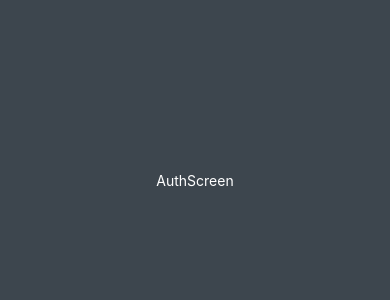
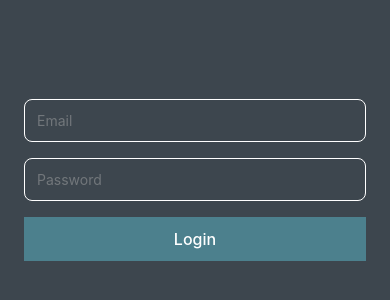
Before and after one commit to Nazarin565/feed-app-react-native, a React Native app: screen /Auth in a window 390 px wide. Shown: the part 242-542 px from the top of the page. Built offline with nearby package versions, Linux system fonts and the light colour scheme.

Commit message:
implement react hook form

```diff
--- a/App.tsx
+++ b/App.tsx
@@ -4,6 +4,11 @@ import { NavigationContainer } from "@react-navigation/native";
 import { useState } from "react";
 import { AppNavigator } from "./navigation/AppNavigator";
 import { StatusBar } from "expo-status-bar";
+
+// const validData = {
+//   email: "test@test.test",
+//   password: "Qwerty12345",
+// };
 
 export default function App() {
   const [isLogined, setIsLogined] = useState(false);
--- a/screens/AuthScreen.tsx
+++ b/screens/AuthScreen.tsx
@@ -1,11 +1,90 @@
 import React from "react";
-import { SafeAreaView, StyleSheet, Text, View } from "react-native";
+import { Controller, useForm } from "react-hook-form";
+import {
+  Button,
+  SafeAreaView,
+  StyleSheet,
+  Text,
+  TextInput,
+  TouchableOpacity,
+  View,
+} from "react-native";
 
 export const AuthScreen = () => {
+  const {
+    control,
+    handleSubmit,
+    formState: { errors },
+  } = useForm({
+    defaultValues: {
+      email: "",
+      password: "",
+    },
+  });
+
+  const onSubmit = (data: any) => console.log(data);
+
   return (
-    <SafeAreaView style={styles.container}>
-      <Text style={{ color: "white" }}>AuthScreen</Text>
-    </SafeAreaView>
+    <View style={styles.container}>
+      <View style={styles.inputField}>
+        <Controller
+          control={control}
+          rules={{
+            required: "Email is Required",
+            pattern: {
+              value: /^[a-zA-Z0-9._-]+@[a-zA-Z0-9.-]+\.[a-zA-Z]{2,6}$/,
+              message: "Incorrect email",
+            },
+          }}
+          render={({ field: { onChange, onBlur, value } }) => (
+            <TextInput
+              placeholder="Email"
+              placeholderTextColor="#72777B"
+              onBlur={onBlur}
+              onChangeText={onChange}
+              value={value}
+              style={styles.input}
+              textContentType="emailAddress"
+              keyboardType="email-address"
+            />
+          )}
+          name="email"
+        />
+        {errors.email && (
+          <Text style={styles.error}>{errors.email.message}</Text>
+        )}
+      </View>
+
+      <View style={styles.inputField}>
+        <Controller
+          control={control}
+          rules={{
+            required: true,
+            minLength: 8,
+          }}
+          render={({ field: { onChange, onBlur, value } }) => (
+            <TextInput
+              placeholder="Password"
+              placeholderTextColor="#72777B"
+              onBlur={onBlur}
+              onChangeText={onChange}
+              value={value}
+              style={styles.input}
+              textContentType="password"
+              secureTextEntry
+            />
+          )}
+          name="password"
+        />
+        {errors.password && (
+          <Text style={styles.error}>Min length 8 symbols</Text>
+        )}
+      </View>
+
+      <TouchableOpacity style={styles.button} onPress={handleSubmit(onSubmit)}>
+        <Text style={styles.buttonText}>Login</Text>
+      </TouchableOpacity>
+    </View>
   );
 };
 
@@ -15,5 +94,34 @@ const styles = StyleSheet.create({
     flex: 1,
     justifyContent: "center",
     alignItems: "center",
+    padding: 24,
+    gap: 16,
+  },
+  inputField: {
+    width: "100%",
+  },
+  input: {
+    borderWidth: 1,
+    borderColor: "white",
+    borderRadius: 8,
+    padding: 12,
+    width: "100%",
+    color: "#fff",
+  },
+  error: {
+    color: "red",
+    alignSelf: "flex-start",
+  },
+  button: {
+    width: "100%",
+    backgroundColor: "#4C808D",
+    display: "flex",
+    padding: 12,
+    alignItems: "center",
+  },
+  buttonText: {
+    color: "#fff",
+    fontSize: 16,
+    fontWeight: 500,
   },
 });
```
